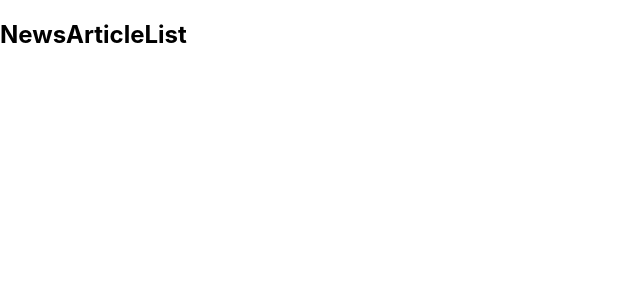
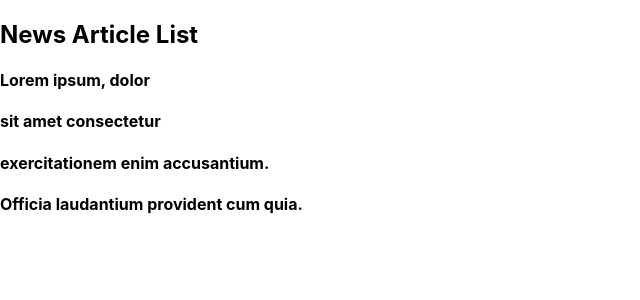
Before and after one commit to mabuhanifa/next-blog-app, a Next.js app: page /news in a window 1280 px wide. Shown: the top 300 px of the page, without its empty margins (0-640 px from the left). Built offline with nearby package versions, Linux system fonts and the light colour scheme; data requests are answered from the project's data file.

Commit message:
data fetched

```diff
--- a/db.json
+++ b/db.json
@@ -2,22 +2,22 @@
   "news": [
     {
       "id": 1,
-      "titile": "Lorem ipsum, dolor",
+      "title": "Lorem ipsum, dolor",
       "name": " adipisicing elit."
     },
     {
       "id": 2,
-      "titile": "sit amet consectetur",
+      "title": "sit amet consectetur",
       "name": "Lorem ipsum, dolor"
     },
     {
       "id": 3,
-      "titile": "exercitationem enim accusantium.",
+      "title": "exercitationem enim accusantium.",
       "name": "Lorem ipsum, dolor"
     },
     {
       "id": 4,
-      "titile": "Officia laudantium provident cum quia.",
+      "title": "Officia laudantium provident cum quia.",
       "name": "molestiae excepturi maxime "
     }
   ]
--- a/pages/news/index.js
+++ b/pages/news/index.js
@@ -3,7 +3,7 @@ import React from "react";
 export default function NewsArticleList({ articles }) {
   return (
     <div>
-      <h2>NewsArticleList</h2>
+      <h2>News Article List</h2>
       {articles.map((articles) => (
         <div key={articles.id}>
           <h4>{articles.title}</h4>
```
